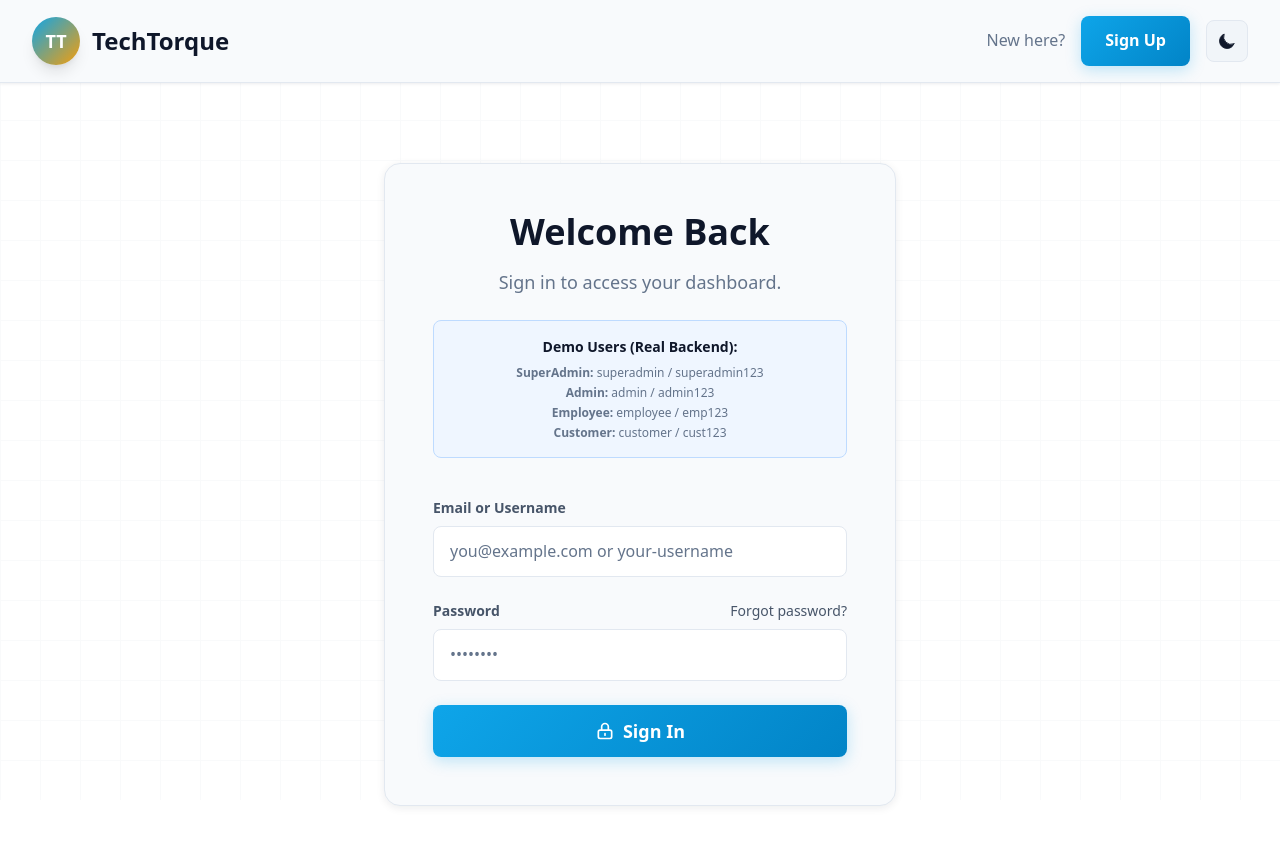
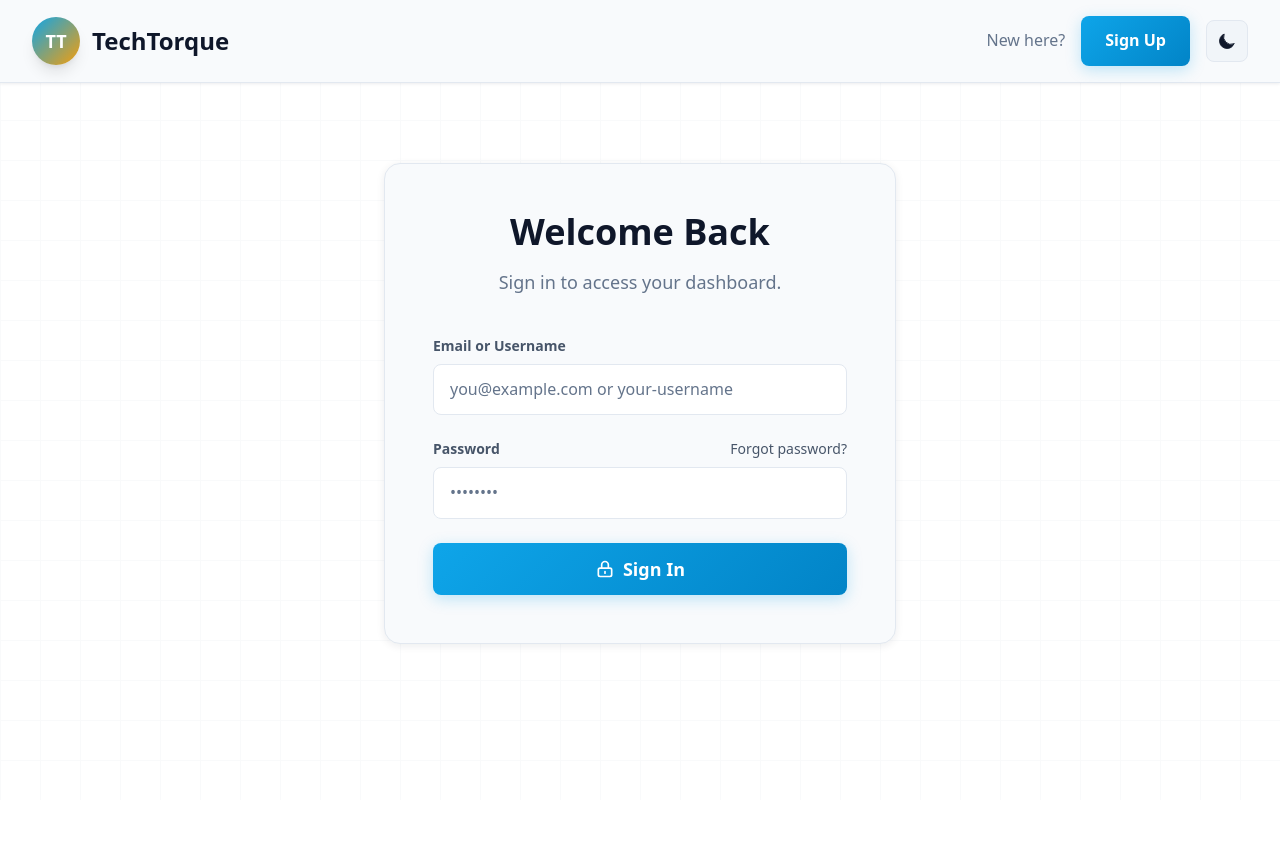
Before and after one commit to TechTorque-2025/Frontend_Web, a Next.js app: page /auth/login in a window 1280 px wide. Shown: the top 844 px of the page. After the commit the page ends 800 px from the top, so only its background shows below. Built offline with nearby package versions, Linux system fonts and the light colour scheme; no server answers.

Commit message:
style: remove demo user information from login page

```diff
--- a/src/app/auth/login/page.tsx
+++ b/src/app/auth/login/page.tsx
@@ -104,15 +104,7 @@ export default function LoginPage() {
                     <p className="mt-4 text-lg theme-text-muted">
                         Sign in to access your dashboard.
                     </p>
-                    <div className="mt-6 p-4 bg-blue-50 dark:bg-blue-900/20 rounded-lg border border-blue-200 dark:border-blue-800">
-                      <p className="text-sm font-semibold theme-text-primary mb-2">Demo Users (Real Backend):</p>
-                      <div className="text-xs theme-text-muted space-y-1">
-                        <p><strong>SuperAdmin:</strong> superadmin / superadmin123</p>
-                        <p><strong>Admin:</strong> admin / admin123</p>
-                        <p><strong>Employee:</strong> employee / emp123</p>
-                        <p><strong>Customer:</strong> customer / cust123</p>
-                      </div>
-                    </div>
+
                 </div>
 
         <form className="space-y-6" onSubmit={handleSubmit}>
```
